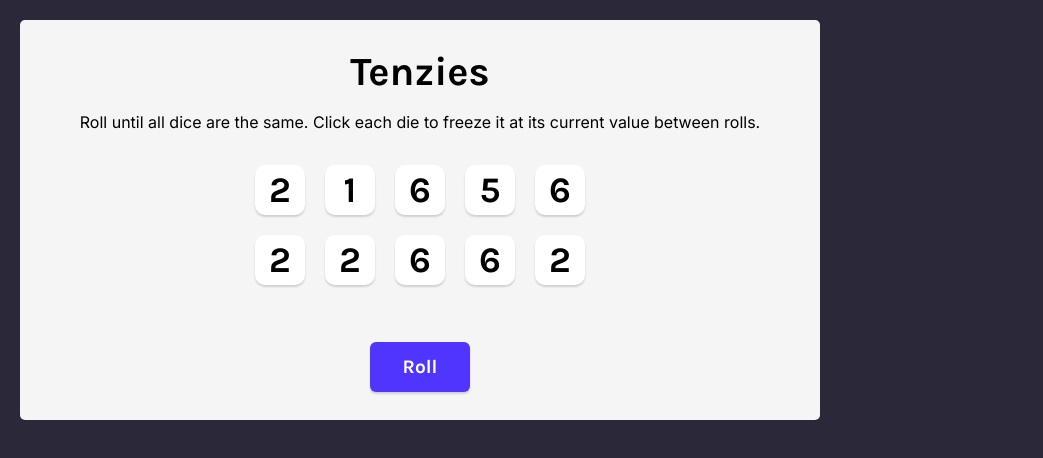
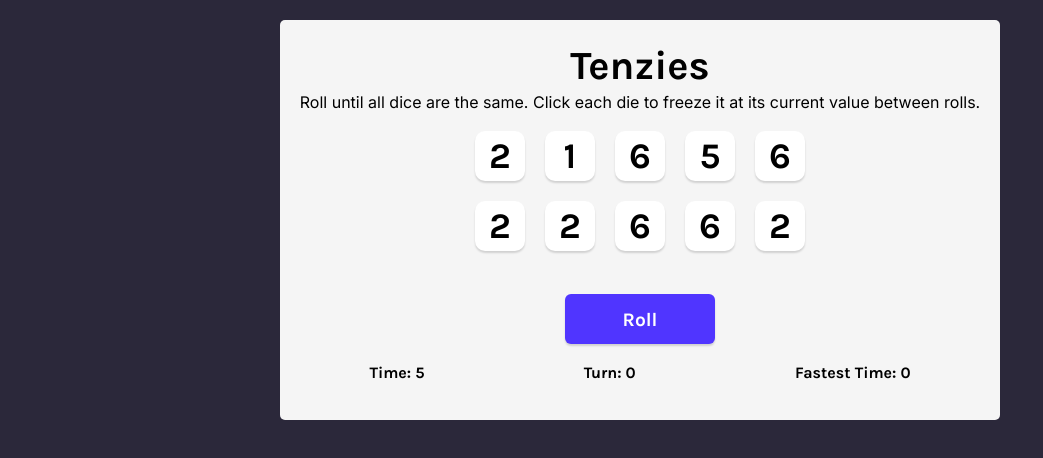
Before and after one commit to anorte13/tenzies-react, a React (Create React App) app: page / in a window 1280 px wide. Shown: the top 458 px of the page, without its empty margins (0-1043 px from the left). Built offline with nearby package versions, Linux system fonts and the light colour scheme.

Commit message:
added timer and roll counter to calculate number of turns

```diff
--- a/src/App.js
+++ b/src/App.js
@@ -2,24 +2,39 @@ import "./styles.css";
 import React from "react";
 import Die from "./components/Die";
 import { nanoid } from "nanoid";
+import Confetti from "react-confetti";
 
 export default function App() {
-  const [dice, setDice] = React.useState(allNewDice);
+  const [dice, setDice] = React.useState(allNewDice());
   const [tenzies, setTenzies] = React.useState(false);
+  const [seconds, setSeconds] = React.useState(0);
+  const [turns, setTurns] = React.useState(0);
+  const [record, setRecord] = React.useState(0);
 
   React.useEffect(() => {
-    const allDiceHeld =
-      dice.filter(function (val) {
-        return val.isHeld === true;
-      }).length >= 10;
-    if (allDiceHeld) {
-      dice.every((val, i, arr) => val === arr[i]);
+    const allHeld = dice.every((die) => die.isHeld);
+    const firstValue = dice[0].value;
+    const allSameValue = dice.every((die) => die.value === firstValue);
+    if (allHeld && allSameValue) {
       setTenzies(true);
-      console.log("You won!");
-    } else {
-      console.log("Still havent won");
     }
   }, [dice]);
+
+  React.useEffect(() => {
+    let interval = null;
+
+    if (tenzies === false) {
+      interval = setInterval(() => {
+        setSeconds((time) => time + 1);
+      }, 1000);
+    } else {
+      clearInterval(interval);
+      setSeconds(interval);
+    }
+    return () => {
+      clearInterval(interval);
+    };
+  }, [tenzies]);
 
   function allNewDice() {
     const newDice = [];
@@ -36,13 +51,20 @@ export default function App() {
     };
   }
   function rollDice() {
-    setDice((oldDice) =>
-      oldDice.map((die) => {
-        return die.isHeld ? die : newDie();
-      })
-    );
+    if (!tenzies) {
+      setDice((oldDice) =>
+        oldDice.map((die) => {
+          return die.isHeld ? die : newDie();
+        })
+      );
+      setTurns((prevTurn) => prevTurn + 1);
+    } else {
+      setTenzies(false);
+      setDice(allNewDice());
+      setSeconds(0);
+      setTurns(0);
+    }
   }
-
   function holdDice(id) {
     setDice((oldDice) =>
       oldDice.map((die) => {
@@ -59,8 +81,10 @@ export default function App() {
       holdDice={() => holdDice(die.id)}
     />
   ));
+
   return (
     <main>
+      {tenzies && <Confetti />}
       <h1 className="title">Tenzies</h1>
       <p className="instructions">
         Roll until all dice are the same. Click each die to freeze it at its
@@ -68,8 +92,13 @@ export default function App() {
       </p>
       <div className="die-container">{diceElements}</div>
       <button className="roll-button" onClick={rollDice}>
-        Roll
+        {tenzies ? "New Game" : "Roll"}
       </button>
+      <div className="game-stats">
+        <p>Time: {seconds}</p>
+        <p>Turn: {turns}</p>
+        <p>Fastest Time: {record}</p>
+      </div>
     </main>
   );
 }
--- a/src/components/Die.js
+++ b/src/components/Die.js
@@ -1,11 +1,11 @@
 import React from "react";
 
 export default function Die(props) {
+  const styles = {
+    backgroundColor: props.isHeld ? "#59E391" : "white",
+  };
   return (
-    <div
-      className={props.isHeld ? "die background-color" : "die"}
-      onClick={props.holdDice}
-    >
+    <div className="die" onClick={props.holdDice} style={styles}>
       <h2>{props.value}</h2>
     </div>
   );
--- a/src/styles.css
+++ b/src/styles.css
@@ -6,6 +6,10 @@ body {
   background-color: #2b283a;
   margin: 0;
   padding: 20px;
+  display: flex;
+  flex-direction: column;
+  justify-content: center;
+  align-items: center;
 }
 main {
   background-color: #f5f5f5;
@@ -39,7 +43,7 @@ main {
   margin-bottom: 40px;
 }
 .roll-button {
-  width: 100px;
+  width: 150px;
   height: 50px;
   background-color: #5035ff;
   font-size: 1.2rem;
@@ -56,9 +60,6 @@ main {
 .roll-button:active {
   box-shadow: inset 5px 5px 10px -3px rgba(0, 0, 0, 0.7);
 }
-.background-color {
-  background-color: #59e391;
-}
 .instructions {
   font-family: "Inter", sans-serif;
   font-weight: 400;
@@ -69,3 +70,12 @@ main {
   font-size: 40px;
   margin: 0;
 }
+.game-stats {
+  width: 100%;
+  display: flex;
+  flex-direction: row;
+  flex-wrap: nowrap;
+  justify-content: space-around;
+  align-items: center;
+  gap: 20px;
+}
```
